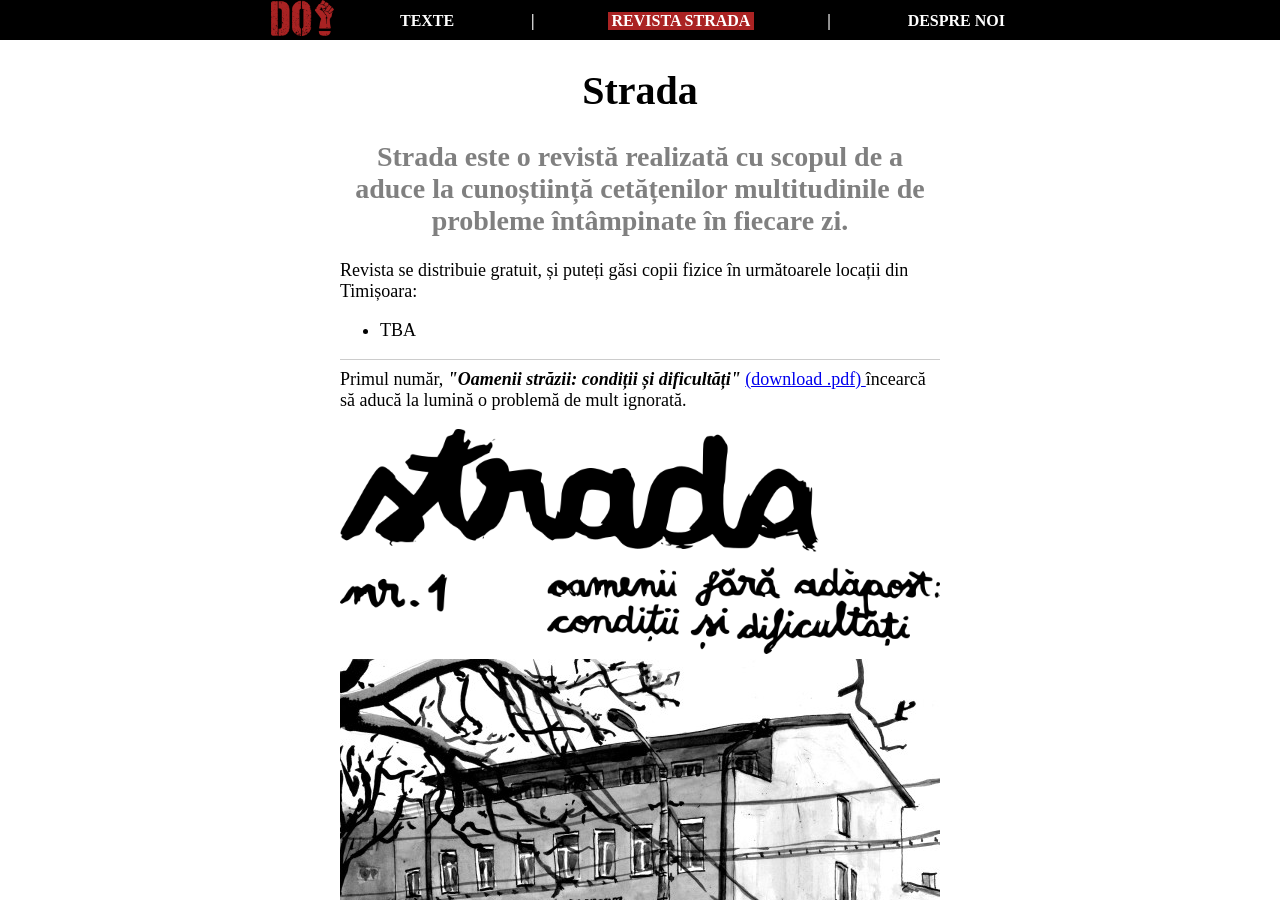
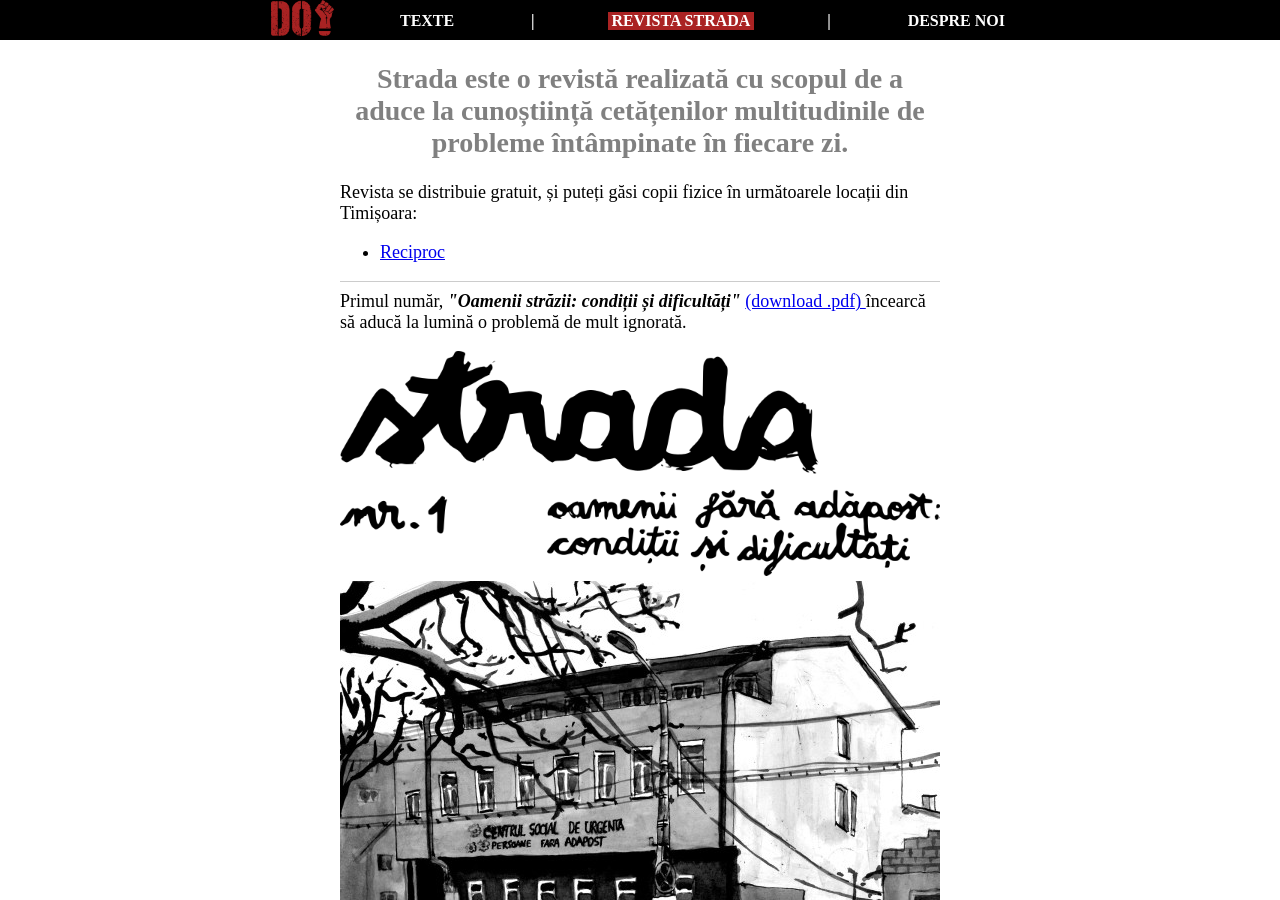
Before and after one commit to dreptul-la-oras/dreptul-la-oras.github.io, a Jekyll site: the page built from pages/strada/strada.md, in a window 1280 px wide and 900 px high. Built offline with Jekyll 4.4.1, drawn with Linux system fonts in a browser that asks for light colours.

Commit message:
Add reciproc

```diff
--- a/pages/strada/strada.md
+++ b/pages/strada/strada.md
@@ -16,14 +16,13 @@ css:
 ---
 
 <div class="strada-title-wrap">
-    <h1> Strada </h1>
     <h2>
        Strada este o revistă realizată cu scopul de a aduce la cunoștiință cetățenilor multitudinile de probleme întâmpinate în fiecare zi.
     </h2>
     <div>
       Revista se distribuie gratuit, și puteți găsi copii fizice în următoarele locații din Timișoara:
       <ul>
-        <li>TBA</li>
+        <li><a href="https://www.facebook.com/lareciproc.ro/">Reciproc</a></li>
       </ul>
     </div>
 </div>
```
